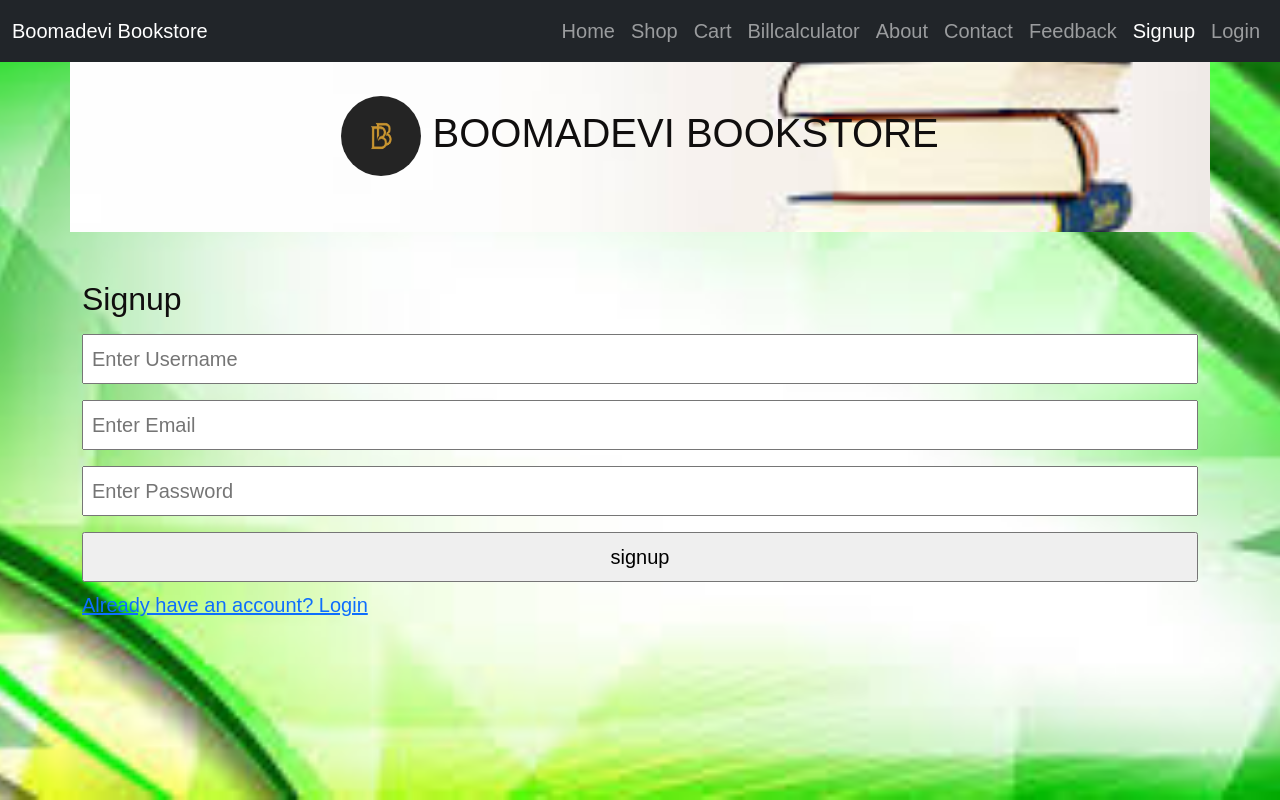
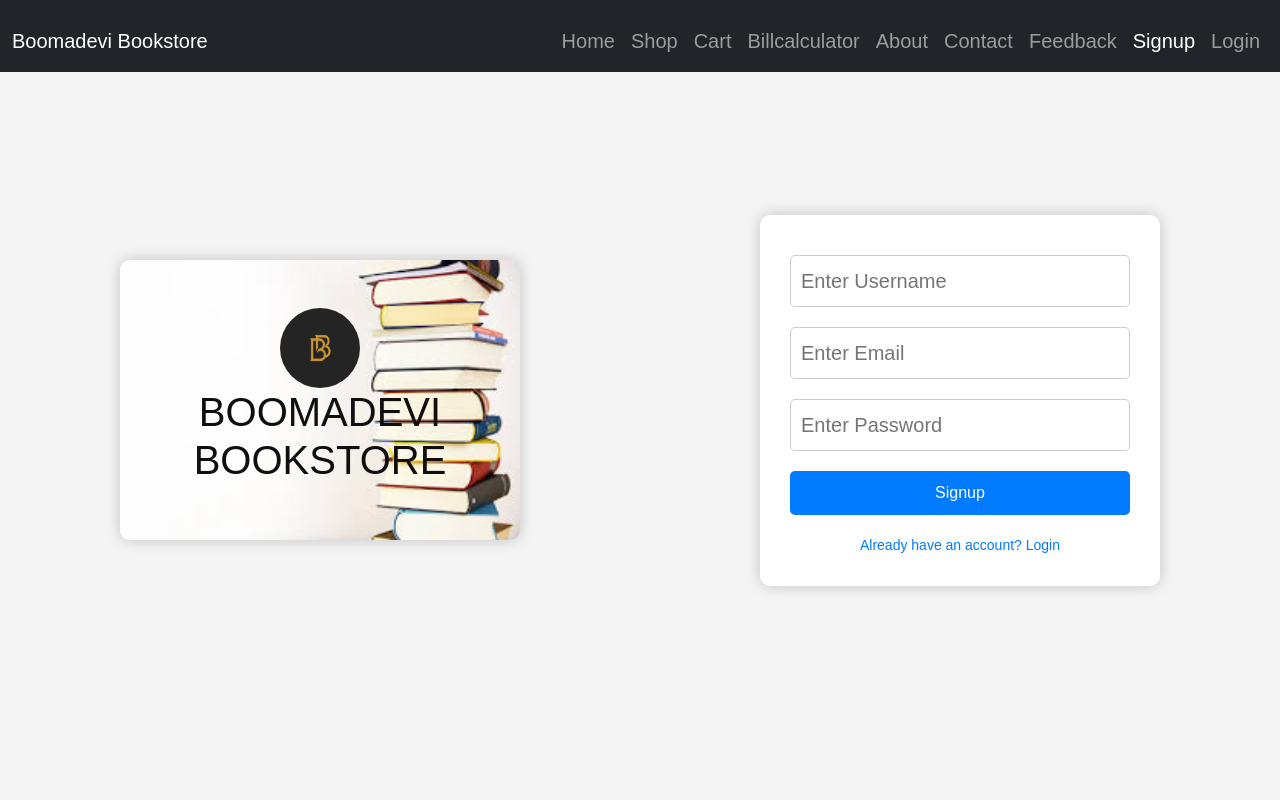
Before and after one commit to boomadevi-2006/boomadevibookstore, a plain HTML site: page signup.html in a window 1280 px wide. Drawn offline with nearby package versions, Linux system fonts and the light colour scheme; files whose address does not match are found by name.

Commit message:
Update signup.html

```diff
--- a/signup.html
+++ b/signup.html
@@ -1,54 +1,75 @@
 <!DOCTYPE html>
 <html lang="en">
 <head>
-    <title>BOOMADEVI BOOKSTORE</title>
+    <title>BOOMADEVI BOOKSTORE signup</title>
     <meta charset="utf-8">
     <meta name="viewport" content="width=device-width, initial-scale=1">
     <link href="https://cdn.jsdelivr.net/npm/bootstrap@5.3.3/dist/css/bootstrap.min.css" rel="stylesheet">
     <script src="https://cdn.jsdelivr.net/npm/bootstrap@5.3.3/dist/js/bootstrap.bundle.min.js"></script>
     <link rel="stylesheet" href="style.css">
-    <script src="sign.js"></script>
+    <script defer src="script.js"></script>
     <style>
-        .form-container {
+        body {
+            font-family: Arial, sans-serif;
             display: flex;
             justify-content: center;
             align-items: center;
-            height: 80vh;
+            height: 100vh;
+            background: #f4f4f4;
         }
-        .form-box {
-            width: 300px;
-            padding: 20px;
+        .container {
+            background: white;
+            padding: 30px;
             border-radius: 10px;
-            background: #f8f9fa;
-            box-shadow: 0 4px 8px rgba(0, 0, 0, 0.2);
+            box-shadow: 0 0 15px rgba(0, 0, 0, 0.2);
             text-align: center;
+            width: 400px;
+        }
+        h2 {
+            margin-bottom: 20px;
         }
         input {
             width: 100%;
-            padding: 8px;
-            margin: 8px 0;
+            padding: 10px;
+            margin: 10px 0;
+            border: 1px solid #ccc;
+            border-radius: 5px;
         }
-        button {
-            width: 100%;
-            padding: 10px;
-            background: #007bff;
+        input[type="submit"] {
+            background: #007BFF;
             color: white;
             border: none;
             cursor: pointer;
+            font-size: 16px;
         }
-        button:hover {
+        input[type="submit"]:hover {
             background: #0056b3;
         }
+        a {
+            display: block;
+            margin-top: 10px;
+            text-decoration: none;
+            color: #007BFF;
+            font-size: 14px;
+        }
+        a:hover {
+            text-decoration: underline;
+        }
     </style>
+
 </head>
 <body>
     <header class="container p-5 my-5 text-center" style="background: url('hp.jpg') no-repeat center center; background-size: cover;">
-    <h1><img src="logo.jpg" alt="No Image" width="80" height="80" class="logo"> BOOMADEVI BOOKSTORE</h1>
+        <h1>
+            <img src="logo.jpg" alt="No Image" width="80" height="80" class="rounded-circle">
+            BOOMADEVI BOOKSTORE
+        </h1>
     </header>
     <nav class="navbar navbar-expand-lg navbar-dark bg-dark fixed-top">
         <div class="container-fluid">
             <a class="navbar-brand" href="#">Boomadevi Bookstore</a>
-        <button class="navbar-toggler" type="button" data-bs-toggle="collapse" data-bs-target="#navbarNav" aria-controls="navbarNav" aria-expanded="false" aria-label="Toggle navigation">
+            <button class="navbar-toggler" type="button" data-bs-toggle="collapse" data-bs-target="#navbarNav"
+                    aria-controls="navbarNav" aria-expanded="false" aria-label="Toggle navigation">
                 <span class="navbar-toggler-icon"></span>
             </button>
             <div class="collapse navbar-collapse" id="navbarNav">
@@ -58,23 +79,20 @@
                     <li class="nav-item"><a class="nav-link" href="cart.html">Cart</a></li>
                     <li class="nav-item"><a class="nav-link" href="billcalculator.html">Billcalculator</a></li>
                     <li class="nav-item"><a class="nav-link" href="about.html">About</a></li>
-                <li class="nav-item"><a class="nav-link" href="contact.html">Contact</a></li>
+                    <li class="nav-item"><a class="nav-link " href="contact.html">Contact</a></li>
                     <li class="nav-item"><a class="nav-link" href="feedback.html">Feedback</a></li>
-                <li class="nav-item"><a class="nav-link active" href="signup.html">Signup</a></li>
-                 <li class="nav-item"><a class="nav-link " href="login.html">Login</a></li>
-
+                    <li class="nav-item"><a class="nav-link  active" href="signup.html">Signup</a></li>
+                        <li class="nav-item"><a class="nav-link" href="login.html">Login</a></li>
                 </ul>
             </div>
         </div>
     </nav>
-
     <div class="container">
-        <h2>Signup</h2>
-        <form action="http://localhost:4001/signup" method="get">
+        <form action="http://localhost:3000/sign_up" method="post">
             <input type="text" name="username" placeholder="Enter Username" required>
-            <input type="text" name="email" placeholder="Enter Email" required>
+            <input type="email" name="email" placeholder="Enter Email" required>
             <input type="password" name="password" placeholder="Enter Password" required>
-            <input type="submit" value="signup">
+            <input type="submit" value="Signup">
         </form>
         <a href="login.html">Already have an account? Login</a>
     </div>
```
Lines whose indentation alone changed are shown as unchanged.
